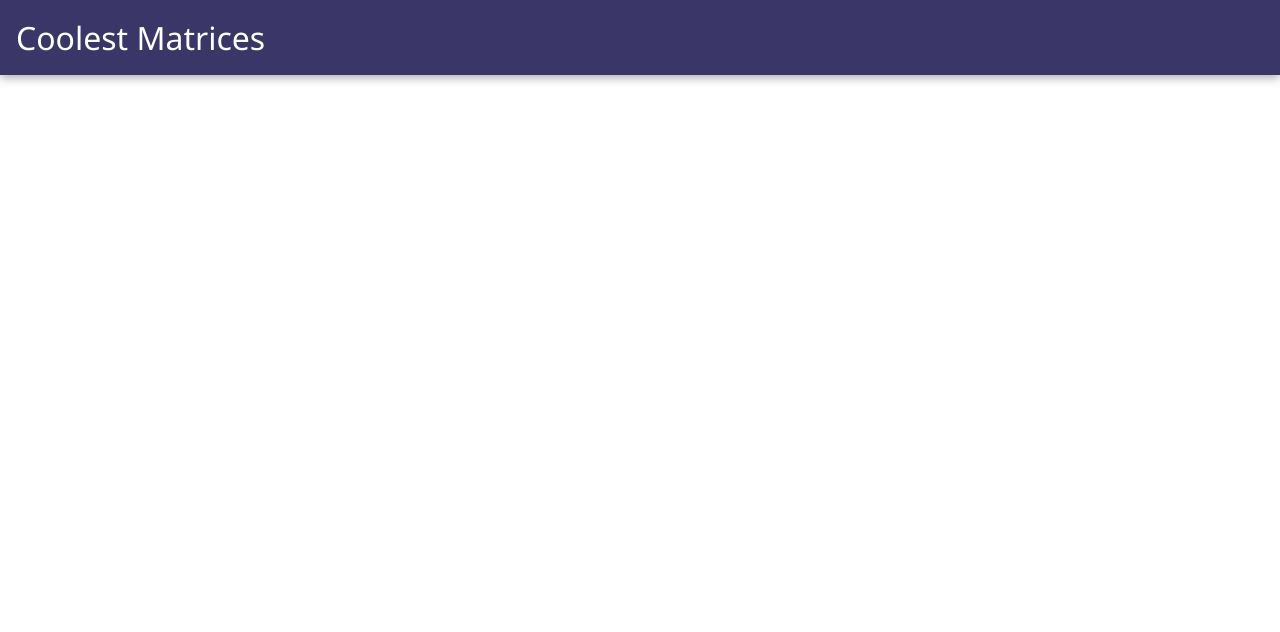
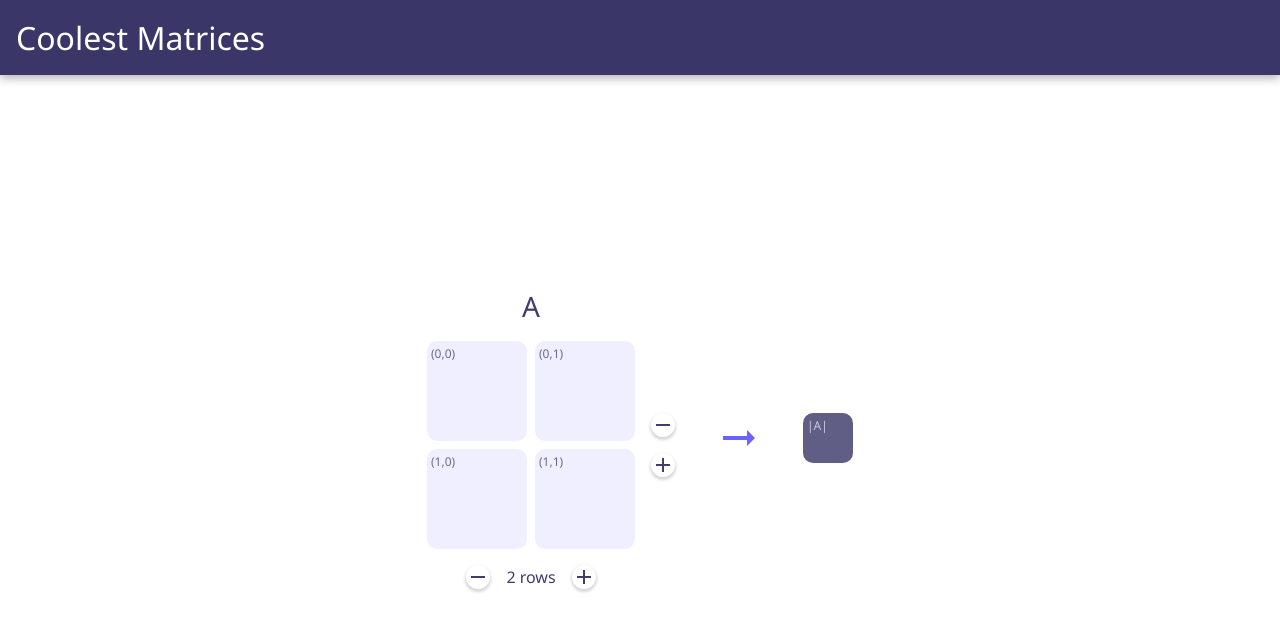
Before and after one commit to nitzanhen/matrices, a React (Vite) app in the folder packages/frontend-react/: page /matrix/determinant in a window 1280 px wide. Shown: the top 632 px of the page. Built offline with nearby package versions, Linux system fonts and the light colour scheme.

Commit message:
Add determinant page

```diff
--- a/packages/common/src/operations/rowEchelonForm.ts
+++ b/packages/common/src/operations/rowEchelonForm.ts
@@ -73,16 +73,18 @@ export const addRowMultiplied = (m: Matrix, i: number, j: number, scalar: number
 }
 
 /**
- * Returns the the maximal entry in the array, that is, an object with `index` and `value`
+ * Returns the the entry with the greatest value in the array.
  * fields, which point to the index of the maximum value in the array, and the value itself.
  * If there are multiple indices holding the same max value, returns the first occurence.
+ *
+ * Entries are passed as [index, value] tuples, and the result is returned accordingly.
  */
-export const maxWithIndex = (values: number[]) =>
-  values.reduce(
-    (max, n, index) => n > max.value
-      ? { value: n, index }
-      : max
-    , { value: -Infinity, index: -1 }
+export const maxWithIndex = (entries: [index: number, value: number][]) =>
+  entries.reduce(
+    ([indexMax, max], [index, n]) => n > max
+      ? [index, n]
+      : [indexMax, max]
+    , [-Infinity, -1]
   )
 
 /**
@@ -101,7 +103,7 @@ export const rowEchelonForm = (m: Matrix): Result<number[][], DimensionError | E
     return err(new DimensionError());
   }
 
-  if(m.some(row => row.includes(undefined))) {
+  if (m.some(row => row.includes(undefined))) {
     return err(new EmptyCellError());
   }
 
@@ -112,18 +114,18 @@ export const rowEchelonForm = (m: Matrix): Result<number[][], DimensionError | E
   let pivotColumnIndex = 0;
 
   while (pivotRowIndex < numRows && pivotColumnIndex < numColumns) {
-    const pivotColumn = echelonForm.map(row => row[pivotColumnIndex]);
-    const pivotColumnMax = maxWithIndex(pivotColumn);
+    const pivotColumn = echelonForm.map((row, i) => [i, row[pivotColumnIndex]] as [number, number]).slice(pivotColumnIndex);
+    const [pivotColumnMaxIndex, pivotColumnMax] = maxWithIndex(pivotColumn);
 
-    if(pivotColumnMax.value === 0) {
+    if (pivotColumnMax === 0) {
       //No pivots in this column, pass to the next column.
       pivotColumnIndex++;
       continue;
     }
 
     //Swap rows such that the maximum pivot is on top.
-    swapRows(echelonForm, pivotRowIndex, pivotColumnMax.index);
-    for(let index = pivotRowIndex + 1; index < numRows; index++) {
+    swapRows(echelonForm, pivotRowIndex, pivotColumnMaxIndex);
+    for (let index = pivotRowIndex + 1; index < numRows; index++) {
       const ratio = echelonForm[index][pivotColumnIndex] / echelonForm[pivotRowIndex][pivotColumnIndex];
 
       //Multiply the current row by pivotRow times -ratio, so as to cancel the leading (pivot) coefficient.
--- a/packages/frontend-react/src/App.tsx
+++ b/packages/frontend-react/src/App.tsx
@@ -4,6 +4,7 @@ import { createUseStyles } from "react-jss";
 import { Route, Switch } from "react-router";
 import { TopBar } from "./components/TopBar";
 import { MatrixAdditionPage } from "./pages/MatrixAdditionPage";
+import { MatrixDeterminantPage } from './pages/MatrixDeterminantPage';
 import { MatrixMultiplicationPage } from "./pages/MatrixMultiplicationPage";
 import { MatrixTransposePage } from './pages/MatrixTransposePage';
 import { WelcomePage } from "./pages/WelcomePage";
@@ -54,6 +55,9 @@ function App() {
           <Route path="/matrix/transpose">
             <MatrixTransposePage />
           </Route>
+          <Route path="/matrix/determinant">
+            <MatrixDeterminantPage />
+          </Route>
         </Switch>
       </main>
     </div>
--- a/packages/frontend-react/src/components/svg/Multiply.tsx
+++ b/packages/frontend-react/src/components/svg/Multiply.tsx
@@ -1,5 +1,5 @@
 import React from "react";
-import { BaseComponentProps } from "../types";
+import { BaseComponentProps } from "../../types";
 
 export const Multiply: React.VFC<BaseComponentProps> = ({ className, style }) => (
   <svg className={className} style={style} viewBox="0 0 24 24">
--- /dev/null
+++ b/packages/frontend-react/src/components/svg/RightArrow.tsx
@@ -0,0 +1,8 @@
+import React from "react";
+import { BaseComponentProps } from "../../types";
+
+export const RightArrow: React.VFC<BaseComponentProps> = ({ className, style }) => (
+  <svg className={className} style={style} viewBox="0 0 24 24">
+    <path d="M16.01 11H4v2h12.01v3L20 12l-3.99-4z" />
+  </svg>
+);
--- a/packages/frontend-react/src/matrix/Cell.tsx
+++ b/packages/frontend-react/src/matrix/Cell.tsx
@@ -1,4 +1,4 @@
-import React, { memo } from "react";
+import React, { HTMLProps, memo } from "react";
 import clsx from "clsx";
 import { createUseStyles } from "react-jss";
 import { BaseComponentProps } from "../types";
@@ -54,13 +54,11 @@ const useStyles = createUseStyles({
 });
 
 export interface CellProps extends BaseComponentProps {
-  row: number;
-  column: number;
   value: CellValue;
-  onChange: (value: CellValue) => void;
+  onChange?: (value: CellValue) => void;
   readonly?: boolean;
   label?: string;
-  setFocus?: (row: number, column: number) => void;
+  inputProps?: HTMLProps<HTMLInputElement>;
 }
 
 /**
@@ -68,60 +66,23 @@ export interface CellProps extends BaseComponentProps {
  */
 export const Cell: React.VFC<CellProps> = memo(
   ({
-    row,
-    column,
     className,
     style,
     value,
     onChange,
     label,
     readonly = false,
-    setFocus,
+    inputProps
   }) => {
     /** @todo fix logic. */
     const handleChange = (e: React.ChangeEvent<HTMLInputElement>) => {
       if (e.target.value === "") {
-        onChange(undefined);
+        onChange?.(undefined);
         return;
       }
       const value = parseFloat(e.target.value);
       if (!isNaN(value)) {
-        onChange(value);
-      }
-    };
-
-    const handleKeyDown = (e: React.KeyboardEvent<HTMLInputElement>) => {
-      const el = e.target as HTMLInputElement;
-
-      switch (e.key) {
-        case "ArrowLeft": {
-          if (el.selectionStart === 0) {
-            e.preventDefault();
-            e.stopPropagation();
-            setFocus?.(row, column - 1);
-          }
-          break;
-        }
-        case "ArrowRight": {
-          if (!value || el.selectionStart === String(value).length) {
-            e.preventDefault();
-            e.stopPropagation();
-            return setFocus?.(row, column + 1);
-          }
-          break;
-        }
-        case "ArrowUp": {
-          e.preventDefault();
-          e.stopPropagation();
-          setFocus?.(row - 1, column);
-          break;
-        }
-        case "ArrowDown": {
-          e.preventDefault();
-          e.stopPropagation();
-          setFocus?.(row + 1, column);
-          break;
-        }
+        onChange?.(value);
       }
     };
 
@@ -142,7 +103,7 @@ export const Cell: React.VFC<CellProps> = memo(
           value={value ?? ""}
           onInput={handleChange}
           className={classes.input}
-          onKeyDown={handleKeyDown}
+          {...inputProps}
         />
       </div>
     );
--- /dev/null
+++ b/packages/frontend-react/src/matrix/EmbeddedCell.tsx
@@ -0,0 +1,54 @@
+import React from 'react';
+import { Cell, CellProps } from './Cell';
+
+export interface EmbeddedCellProps extends CellProps {
+  row: number;
+  column: number;
+  setFocus?: (row: number, column: number) => void;
+}
+
+/**
+ * A wrapper around {@link Cell} which adds the required logic for it to be used
+ * in a matrix or vector.
+ */
+export const EmbeddedCell: React.VFC<EmbeddedCellProps> = ({ setFocus, row, column, value, inputProps, ...otherProps }) => {
+
+  const handleKeyDown = (e: React.KeyboardEvent<HTMLInputElement>) => {
+    const el = e.target as HTMLInputElement;
+
+    switch (e.key) {
+      case "ArrowLeft": {
+        if (el.selectionStart === 0) {
+          e.preventDefault();
+          e.stopPropagation();
+          setFocus?.(row, column - 1);
+        }
+        break;
+      }
+      case "ArrowRight": {
+        if (!value || el.selectionStart === String(value).length) {
+          e.preventDefault();
+          e.stopPropagation();
+          return setFocus?.(row, column + 1);
+        }
+        break;
+      }
+      case "ArrowUp": {
+        e.preventDefault();
+        e.stopPropagation();
+        setFocus?.(row - 1, column);
+        break;
+      }
+      case "ArrowDown": {
+        e.preventDefault();
+        e.stopPropagation();
+        setFocus?.(row + 1, column);
+        break;
+      }
+    }
+  };
+
+  return (
+    <Cell value={value} {...otherProps} inputProps={{...inputProps, onKeyDown: handleKeyDown }}/>
+  )
+}
--- a/packages/frontend-react/src/matrix/Matrix.tsx
+++ b/packages/frontend-react/src/matrix/Matrix.tsx
@@ -7,6 +7,7 @@ import { BaseComponentProps } from "../types";
 import { Cell } from "./Cell";
 import { Plus } from "../components/svg/Plus";
 import { Minus } from "../components/svg/Minus";
+import { EmbeddedCell } from './EmbeddedCell';
 
 interface MatrixDimensions {
   numRows: number;
@@ -148,7 +149,7 @@ export const Matrix: React.VFC<MatrixProps> = ({
       <div className={classes.matrix} style={style} ref={gridRef}>
         {cells.flatMap((row, i) =>
           row.map((value, j) => (
-            <Cell
+            <EmbeddedCell
               className={classes.cell}
               row={i}
               column={j}
--- a/packages/frontend-react/src/matrix/useVector.tsx
+++ b/packages/frontend-react/src/matrix/useVector.tsx
@@ -50,9 +50,6 @@ export const useVector = ({
 
   /** @todo `toProps` */
 
-  /** @todo file a bug on this */
-  type a = MatrixProps extends Record<string, unknown> ? true : false
-
   return {
     label,
     readonly,
--- /dev/null
+++ b/packages/frontend-react/src/pages/MatrixDeterminantPage.tsx
@@ -0,0 +1,33 @@
+import { CellValue, determinant } from '@matrices/common';
+import React, { useEffect, useMemo, useState } from 'react';
+import { createUseStyles } from 'react-jss';
+import { Equal } from '../components/svg/Equal';
+import { RightArrow } from '../components/svg/RightArrow';
+import { Cell } from '../matrix/Cell';
+import { Matrix } from '../matrix/Matrix';
+import { useMatrix } from '../matrix/useMatrix'
+import { OperationPage } from './OperationPage';
+
+const useStyles = createUseStyles({
+  cell: {
+    alignSelf: 'center'
+  }
+}, { name: 'determinant-page' })
+
+export const MatrixDeterminantPage: React.VFC = () => {
+  const matrix = useMatrix({ label: 'A' });
+  const result = useMemo(() => {
+    const result = determinant(matrix.cells);
+    return result.ok ? result.result : undefined
+  }, [matrix.cells])
+
+  const classes = useStyles();
+
+  return (
+    <OperationPage>
+      <Matrix {...matrix.toProps()} />
+      <RightArrow />
+      <Cell value={result} readonly className={classes.cell} label='|A|'/>
+    </OperationPage>
+  )
+}
```
Also changed, not shown: packages/common/src/operations/determinant.ts (line endings or trailing spaces).
